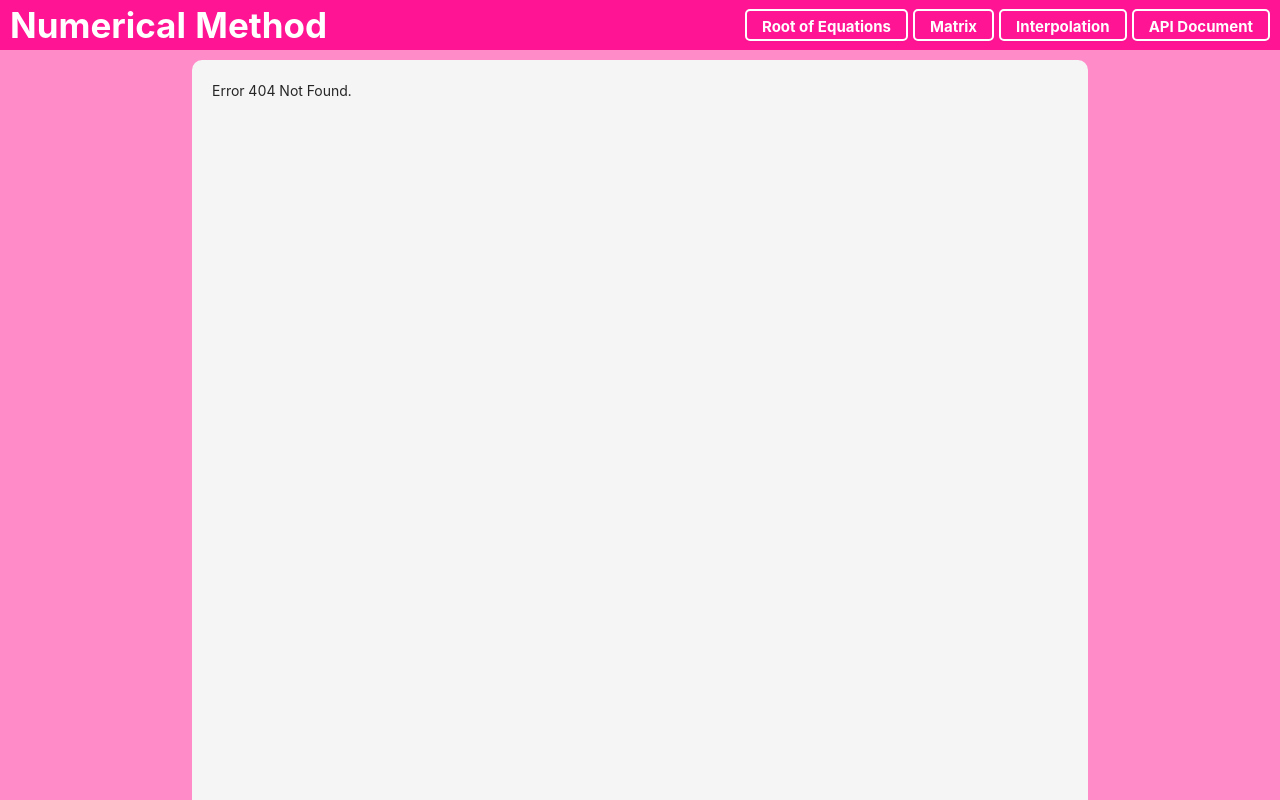
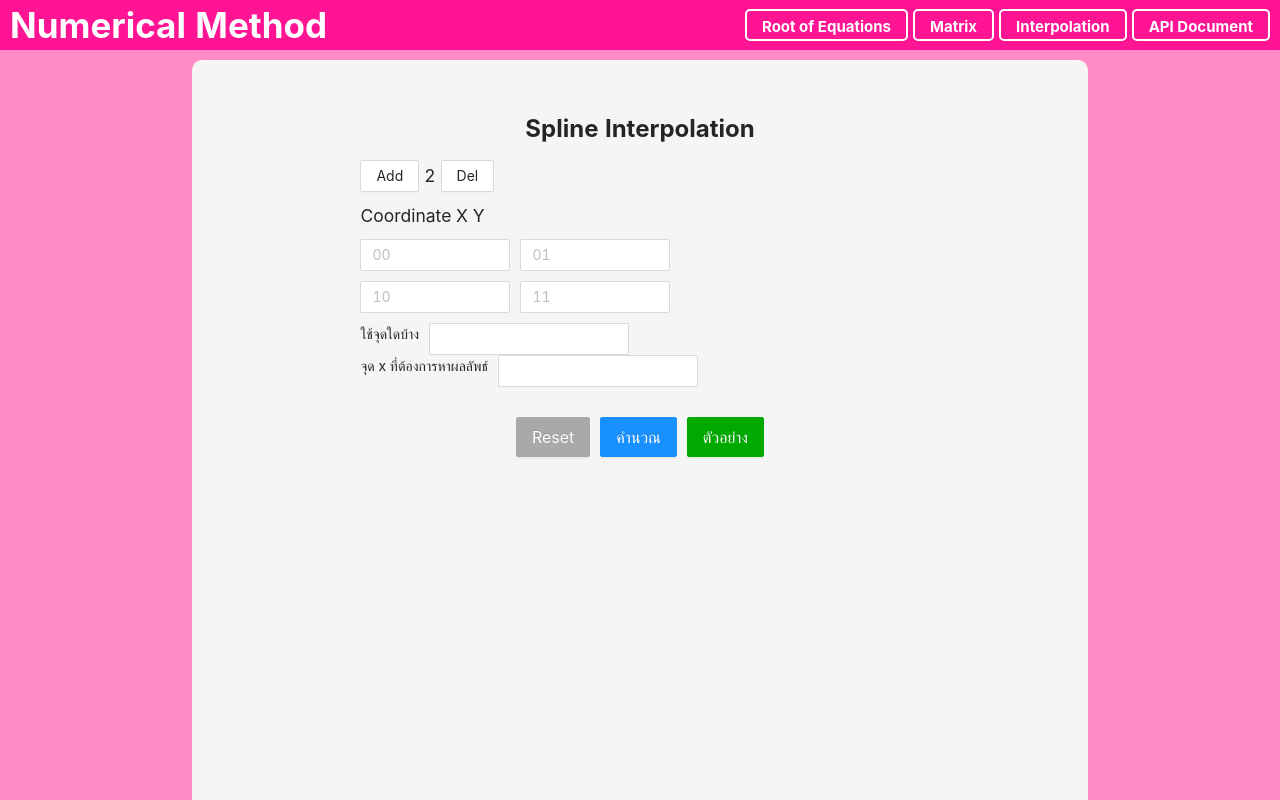
Before and after one commit to BabyBbeam/Numerical-Method, a React (Create React App) app: page /#/spline in a window 1280 px wide. Before the commit this address had no page. Shown: the top 800 px of the page. Built offline with nearby package versions, Linux system fonts and the light colour scheme.

Commit message:
Fixed Interpolation

```diff
--- a/package.json
+++ b/package.json
@@ -9,6 +9,7 @@
     "@testing-library/user-event": "^12.8.3",
     "antd": "^4.14.0",
     "axios": "^0.21.1",
+    "cubic-spline": "^3.0.3",
     "expect.js": "^0.3.1",
     "json-server": "^0.16.3",
     "mathjs": "^9.3.0",
--- a/src/App.js
+++ b/src/App.js
@@ -16,6 +16,8 @@ import ConjugateGradient from "./containers/Conjugate";
 import GaussSeidel from "./containers/GaussSeidel";
 import Jacobi from "./containers/Jacobi";
 import NewtonDivide from "./containers/NewtonDivide";
+import Lagrange from "./containers/Lagrange";
+import Spline from "./containers/Spline";
 
 class App extends React.Component {
   render() {
@@ -42,6 +44,8 @@ class App extends React.Component {
               <Route exact path="/jacobi" component={Jacobi} />
               <Route exact path="/gauss-seidel" component={GaussSeidel} />
               <Route exact path="/newton-divide" component={NewtonDivide} />
+              <Route exact path="/lagrange" component={Lagrange} />
+              <Route exact path="/spline" component={Spline} />
               <Route exact path="/swagger" component={APIDoc} />
               <Route exact path="*" render={() => <div>Error 404 Not Found.</div>} />
             </Switch>
--- /dev/null
+++ b/src/containers/Lagrange.js
@@ -0,0 +1,126 @@
+import React, { Component } from 'react'
+import { Row, Col, Button, Input } from 'antd'
+import { calNewtonDivide, cloneArray } from '../components/calculateNumer'
+import {InterpolationInput} from '../components/InterpolationInput'
+import apis from '../api/index'
+import './Content.css'
+
+class Lagrange extends Component {
+
+    state = {
+        n: 2,
+        matrix : [[],[]],
+        selectedPoint : null,
+        x : null,
+        ans : null,
+        isCal : false,
+        isModalVisible : false,
+        apiData : [],
+        hasData : false,
+    }
+
+    onClickCalculate = e =>{
+        try{
+            let tmpMatrix = cloneArray(this.state.matrix)
+            let tmpSelectedPoint = this.state.selectedPoint.split(",")
+            tmpSelectedPoint = tmpSelectedPoint.map(x => (+x)-1)
+            this.setState({ans:calNewtonDivide(tmpMatrix, +this.state.x, tmpSelectedPoint)})
+            this.setState({isCal:true})
+        }
+        catch (err){
+            console.log("error")
+        }
+    }
+
+    async getData(){
+        let tempData = null
+        await apis.getAllInterpolation().then(res => {tempData = res.data})
+        this.setState({apiData:tempData})
+        this.setState({
+            n: this.state.apiData[0]["n"],
+            matrix : cloneArray(this.state.apiData[0]["matrix"]),
+            selectedPoint : this.state.apiData[0]["selectedPoint"],
+            x : this.state.apiData[0]["x"]
+        })
+    }
+
+    onClickExample = e =>{
+        this.getData()
+    }
+
+    onClickReset = e =>{
+        let resetArrA = [[null,null],[null,null]]
+        let resetArrB = [null,null]
+        this.setState({
+            matrix : resetArrA,
+            matrixB : resetArrB,
+            n : 2
+        })
+    }
+
+    onChangeMatrix = e =>{
+        let changedArr = this.state.matrix
+        let index = e.target.name.split('_')
+        changedArr[parseInt(index[1])][parseInt(index[2])] = e.target.value
+        console.log(e.target.value)
+        this.setState({matrix:changedArr})
+    }
+
+    onChangeSelectedPoint = e =>{
+        this.setState({
+            selectedPoint : e.target.value
+        })
+    }
+
+    onChangeX = e =>{
+        this.setState({
+            x : e.target.value
+        })
+    }
+
+    onClickAdd = e =>{
+        if(this.state.n < 6){
+            this.state.matrix.push([])
+            this.setState({n:this.state.n+1})
+        }
+    }
+
+    onClickDel = e =>{
+        if(this.state.n > 2){
+            this.state.matrix.pop()
+            this.setState({n:this.state.n-1})
+        }
+    }
+
+    render() {
+        return (
+            <div className='content'>
+                <h1>Lagrange Interpolation</h1>
+                <Row className='add-del-row'>
+                    <Button onClick={this.onClickAdd}>Add</Button>
+                    <span className='n-text'>{this.state.n}</span>
+                    <Button onClick={this.onClickDel}>Del</Button>
+                </Row>
+                <Row>
+                    <InterpolationInput n={this.state.n} onChange={this.onChangeMatrix} value={this.state.matrix}/>
+                </Row>
+                <Row>
+                    ใช้จุดใดบ้าง <Input style={{width:'200px', marginLeft:'10px'}} onChange={this.onChangeSelectedPoint} value={this.state.selectedPoint} autoComplete="off" />
+                </Row>
+                <Row>
+                    จุด x ที่ต้องการหาผลลัพธ์ <Input style={{width:'200px', marginLeft:'10px'}} onChange={this.onChangeX} value={this.state.x} autoComplete="off" />
+                </Row>
+                <Row type='flex' align='middle' className='row-button'>
+                    <Col span={24} className='col-button'>
+                        <Button size='large' type='primary' className='reset-button' onClick={this.onClickReset}>Reset</Button>
+                        <Button size='large' type='primary' className='cal-button' onClick={this.onClickCalculate}>คำนวณ</Button>
+                        <Button size='large' type='primary' className='example-button' onClick={this.onClickExample}>ตัวอย่าง</Button>
+                    </Col>
+                </Row>
+                {this.state.isCal ? <div>f({this.state.x}) = {this.state.ans}</div> : null}
+            </div>
+        )
+    }
+}
+
+export default Lagrange
--- /dev/null
+++ b/src/containers/Spline.js
@@ -0,0 +1,126 @@
+import React, { Component } from 'react'
+import { Row, Col, Button, Input } from 'antd'
+import { calNewtonDivide, cloneArray } from '../components/calculateNumer'
+import {InterpolationInput} from '../components/InterpolationInput'
+import apis from '../api/index'
+import './Content.css'
+
+class Spline extends Component {
+
+    state = {
+        n: 2,
+        matrix : [[],[]],
+        selectedPoint : null,
+        x : null,
+        ans : null,
+        isCal : false,
+        isModalVisible : false,
+        apiData : [],
+        hasData : false,
+    }
+
+    onClickCalculate = e =>{
+        try{
+            let tmpMatrix = cloneArray(this.state.matrix)
+            let tmpSelectedPoint = this.state.selectedPoint.split(",")
+            tmpSelectedPoint = tmpSelectedPoint.map(x => (+x)-1)
+            this.setState({ans:calNewtonDivide(tmpMatrix, +this.state.x, tmpSelectedPoint)})
+            this.setState({isCal:true})
+        }
+        catch (err){
+            console.log("error")
+        }
+    }
+
+    async getData(){
+        let tempData = null
+        await apis.getAllInterpolation().then(res => {tempData = res.data})
+        this.setState({apiData:tempData})
+        this.setState({
+            n: this.state.apiData[0]["n"],
+            matrix : cloneArray(this.state.apiData[0]["matrix"]),
+            selectedPoint : this.state.apiData[0]["selectedPoint"],
+            x : this.state.apiData[0]["x"]
+        })
+    }
+
+    onClickExample = e =>{
+        this.getData()
+    }
+
+    onClickReset = e =>{
+        let resetArrA = [[null,null],[null,null]]
+        let resetArrB = [null,null]
+        this.setState({
+            matrix : resetArrA,
+            matrixB : resetArrB,
+            n : 2
+        })
+    }
+
+    onChangeMatrix = e =>{
+        let changedArr = this.state.matrix
+        let index = e.target.name.split('_')
+        changedArr[parseInt(index[1])][parseInt(index[2])] = e.target.value
+        console.log(e.target.value)
+        this.setState({matrix:changedArr})
+    }
+
+    onChangeSelectedPoint = e =>{
+        this.setState({
+            selectedPoint : e.target.value
+        })
+    }
+
+    onChangeX = e =>{
+        this.setState({
+            x : e.target.value
+        })
+    }
+
+    onClickAdd = e =>{
+        if(this.state.n < 6){
+            this.state.matrix.push([])
+            this.setState({n:this.state.n+1})
+        }
+    }
+
+    onClickDel = e =>{
+        if(this.state.n > 2){
+            this.state.matrix.pop()
+            this.setState({n:this.state.n-1})
+        }
+    }
+
+    render() {
+        return (
+            <div className='content'>
+                <h1>Spline Interpolation</h1>
+                <Row className='add-del-row'>
+                    <Button onClick={this.onClickAdd}>Add</Button>
+                    <span className='n-text'>{this.state.n}</span>
+                    <Button onClick={this.onClickDel}>Del</Button>
+                </Row>
+                <Row>
+                    <InterpolationInput n={this.state.n} onChange={this.onChangeMatrix} value={this.state.matrix}/>
+                </Row>
+                <Row>
+                    ใช้จุดใดบ้าง <Input style={{width:'200px', marginLeft:'10px'}} onChange={this.onChangeSelectedPoint} value={this.state.selectedPoint} autoComplete="off" />
+                </Row>
+                <Row>
+                    จุด x ที่ต้องการหาผลลัพธ์ <Input style={{width:'200px', marginLeft:'10px'}} onChange={this.onChangeX} value={this.state.x} autoComplete="off" />
+                </Row>
+                <Row type='flex' align='middle' className='row-button'>
+                    <Col span={24} className='col-button'>
+                        <Button size='large' type='primary' className='reset-button' onClick={this.onClickReset}>Reset</Button>
+                        <Button size='large' type='primary' className='cal-button' onClick={this.onClickCalculate}>คำนวณ</Button>
+                        <Button size='large' type='primary' className='example-button' onClick={this.onClickExample}>ตัวอย่าง</Button>
+                    </Col>
+                </Row>
+                {this.state.isCal ? <div>f({this.state.x}) = {this.state.ans}</div> : null}
+            </div>
+        )
+    }
+}
+
+export default Spline
```
Also changed, not shown: 1 other file (tests, documents, lock files or other folders).
